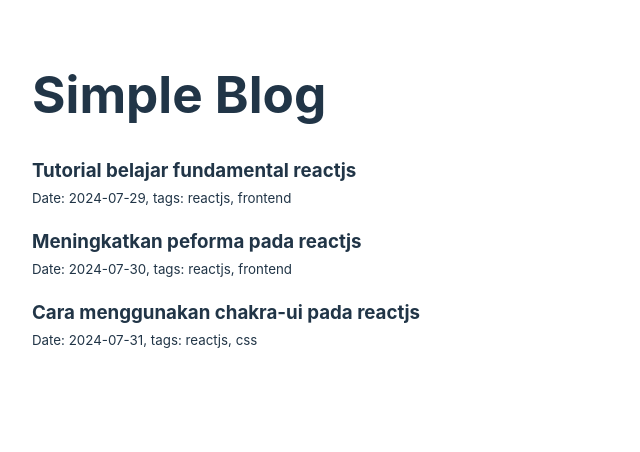
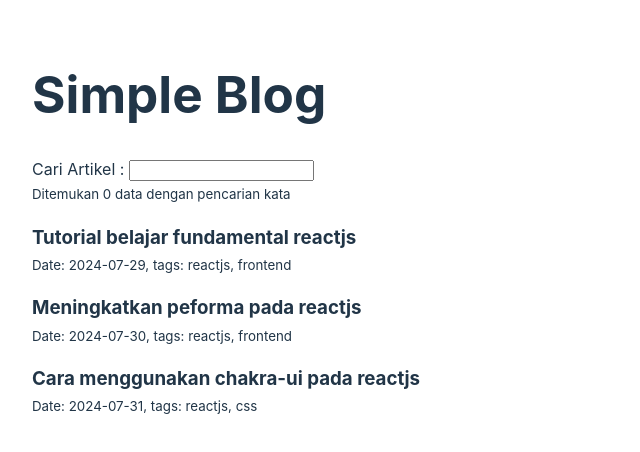
Before and after one commit to rendrazuriansyah/react-fundamentals, a React (Vite) app: page / in a window 1280 px wide. Shown: the top 452 px of the page, without its empty margins (0-640 px from the left). Built offline with nearby package versions, Linux system fonts and the light colour scheme.

Commit message:
feat(filter): add data filtering feature feat(hook): introduce useState for state management

```diff
--- a/src/pages/index.jsx
+++ b/src/pages/index.jsx
@@ -1,16 +1,34 @@
-/* eslint-disable react/jsx-key */
+import { useState } from "react";
 import posts from "../posts.json";
 import Article from "../components/Article";
 
 function Homepage() {
+	const [search, setSearch] = useState("");
+	const changeSearch = (event) => {
+		setSearch(event.target.value);
+	};
 	return (
 		<>
 			<h1>Simple Blog</h1>
-			{posts.map((blog) => (
+			<div>
+				Cari Artikel :{" "}
+				<input
+					onChange={changeSearch}
+					type="text"
+				/>
+			</div>
+			<small>Ditemukan 0 data dengan pencarian kata {search} </small>
+			{posts.map(({ title, tags, date }, index) => (
+				// <Article
+				// 	title={title}
+				// 	tags={tags}
+				// 	date={date}
+				// />
+
 				<Article
-					title={blog.title}
-					tags={blog.tags}
-					date={blog.date}
+					key={index}
+					// Spread attributes
+					{...{ title, tags, date }}
 				/>
 			))}
 		</>
```
